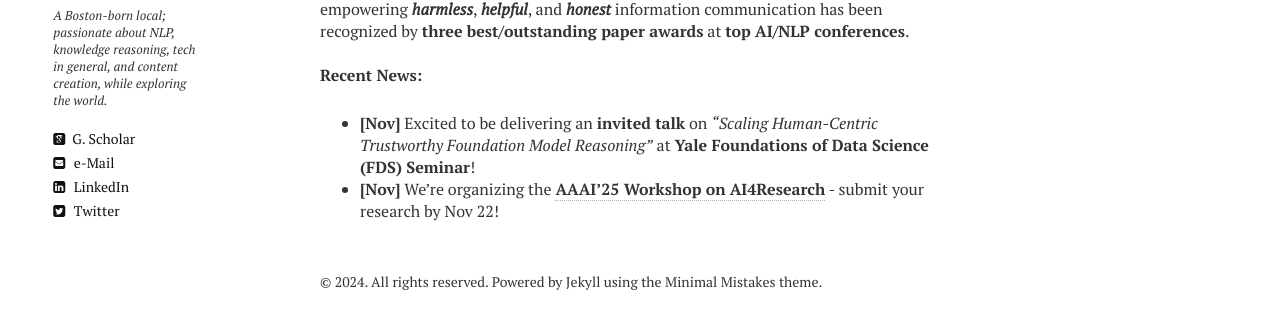
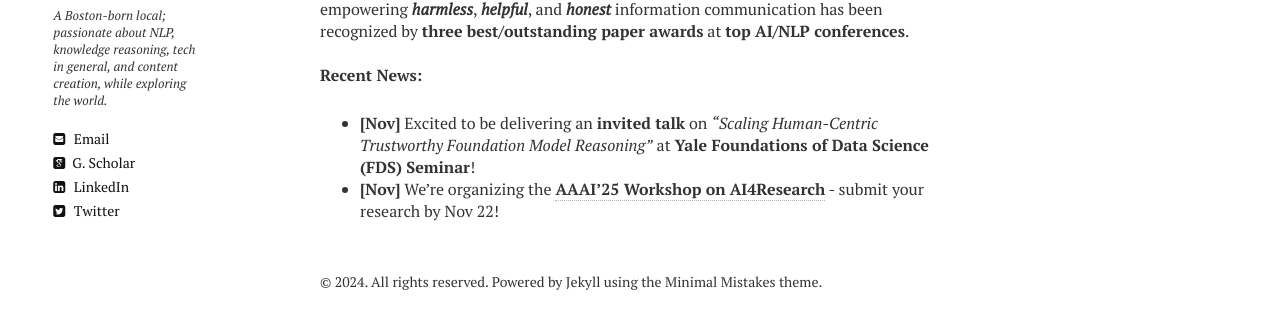
Before and after one commit to mayrfung/mayrfung.github.io, a Jekyll site: the page built from index.md, in a window 1280 px wide. Shown: the part 577-900 px from the top of the page. Built offline with Jekyll 4.4.1, drawn with Linux system fonts in a browser that asks for light colours; nearby versions of some CDN libraries.

Commit message:
Update _author-bio.html

```diff
--- a/_includes/_author-bio.html
+++ b/_includes/_author-bio.html
@@ -7,10 +7,10 @@
 {% endif %}
 <h3>{{ site.owner.name }}</h3>
 <p>{{ site.owner.bio }}</p>
-{% if site.owner.google_scholar %}<a href="http://scholar.google.es/citations?user={{ site.owner.google_scholar }}" class="author-social" target="_blank"><i class="ai ai-google-scholar-square"></i>&nbsp; G. Scholar</a>{% endif %}
 {% if site.owner.instagram %}<a href="http://instagram.com/{{ site.owner.instagram }}" class="author-social" target="_blank"><i class="fa fa-instagram"></i> Instagram</a>{% endif %}
 {% if site.owner.github %}<a href="http://github.com/{{ site.owner.github }}" class="author-social" target="_blank"><i class="fa fa-github-square"></i> Github</a>{% endif %}
-{% if site.owner.email %}<a href="mailto:{{ site.owner.email }}" class="author-social" target="_blank"><i class="fa fa-envelope-square"></i> e-Mail</a>{% endif %}
+{% if site.owner.email %}<a href="mailto:{{ site.owner.email }}" class="author-social" target="_blank"><i class="fa fa-envelope-square"></i> Email</a>{% endif %}
+{% if site.owner.google_scholar %}<a href="http://scholar.google.es/citations?user={{ site.owner.google_scholar }}" class="author-social" target="_blank"><i class="ai ai-google-scholar-square"></i>&nbsp; G. Scholar</a>{% endif %}
 {% if site.owner.linkedin %}<a href="http://linkedin.com/in/{{ site.owner.linkedin }}" class="author-social" target="_blank"><i class="fa fa-linkedin-square"></i> LinkedIn</a>{% endif %}
 {% if site.owner.twitter %}<a href="http://twitter.com/{{ site.owner.twitter }}" class="author-social" target="_blank"><i class="fa fa-twitter-square"></i> Twitter</a>{% endif %}
 {% if site.owner.youtube %}<a href="http://youtube.com/{{ site.owner.youtube }}" class="author-social" target="_blank"><i class="fa fa-youtube-square"></i> YouTube</a>{% endif %}
```
